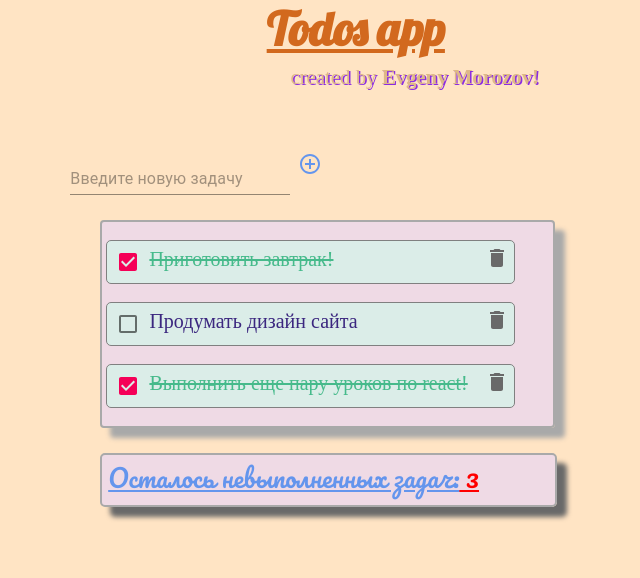
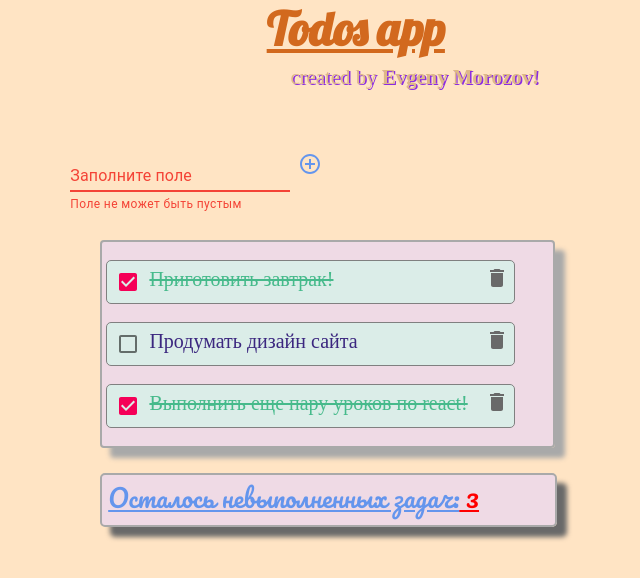
Before and after one commit to WebHeroSchool/Evg_todo_App, a React (Create React App) app: page / in a window 1280 px wide. Both pictures are taken after a click on the icon 612 px from the left and 163 px from the top of the page. Shown: the top 578 px of the page, without its empty margins (302-942 px from the left). Built offline with nearby package versions, Linux system fonts and the light colour scheme.

Commit message:
add task and validation on Input

```diff
--- a/src/Components/App/App.js
+++ b/src/Components/App/App.js
@@ -20,7 +20,8 @@ class App extends React.Component {
                 id: 3
             },
         ],
-        count: 3
+        count: 3,
+        isValid: false
     };
 
     onClickDone = id => {
@@ -39,6 +40,26 @@ class App extends React.Component {
         this.setState({items: newItemList, count: this.state.count -1})
     };
 
+    onClickAdd = task => {
+        if (task !== '') {
+            this.setState(state => ({
+                items: [
+                    ...state.items,
+                    {
+                        task,
+                        isDone: false,
+                        id: state.count +1
+                    }
+                ],
+                count: state.count +1,
+                isValid: false
+            }));
+        } else {
+            this.setState(state => ({isValid: true}))
+        }
+    };
+
+
     render() {
         return (
             <div className={styles.container}>
@@ -46,7 +67,7 @@ class App extends React.Component {
                 <div className={styles.subtitle}>
                     created by <strong> Evgeny Morozov! </strong>
                 </div>
-                <InputItem/>
+                <InputItem onClickAdd={this.onClickAdd} isValid={this.state.isValid}/>
                 <ItemList
                     items={this.state.items}
                     onClickDone={this.onClickDone}
--- a/src/Components/InputItem/InputItem.js
+++ b/src/Components/InputItem/InputItem.js
@@ -1,17 +1,49 @@
 import React from 'react';
 import Input from '@material-ui/core/Input';
+import TextField from '@material-ui/core/TextField';
 import styles from '../App/App.module.css';
 import AddCircleOutlineIcon from '@material-ui/icons/AddCircleOutline';
 
-const event = () => alert('Added!');
+class ItemInput extends React.Component {
+    state = {
+            inputValue: ''
+    };
 
-const ItemInput = () => (
-    <form className={styles.tasks}>
-        <Input
-            placeholder="Введите новую задачу"
-            inputProps={{ 'aria-label': 'description' }}
-        />
-        <AddCircleOutlineIcon className={styles.addbutton} onClick={event}/>
-    </form>
-);
+    onIconClick = () => {
+        this.setState({
+            inputValue: ''
+        });
+
+            this.props.onClickAdd(this.state.inputValue);
+    };
+
+    render() {
+        return (
+            <form className={styles.tasks}>
+                { this.props.isValid ? (
+                    <TextField
+                        error
+                        id="standard-error-helper-text"
+                        label="Заполните поле"
+                        defaultValue="Введите задачу"
+                        helperText="Поле не может быть пустым"
+                        value={this.state.inputValue}
+                        onChange={event => this.setState({inputValue: event.target.value.toUpperCase()})}
+                    />
+                ) : (
+                    <Input
+                        placeholder="Введите новую задачу"
+                        inputProps={{ 'aria-label': 'description' }}
+                        value={this.state.inputValue}
+                        onChange={event => this.setState({inputValue: event.target.value.toUpperCase()})}
+                    />
+                )
+             }
+                <AddCircleOutlineIcon
+                    className={styles.addbutton}
+                    onClick={this.onIconClick}/>
+            </form>);
+    }
+}
+
 export default ItemInput;
--- a/src/Components/ItemList/ItemList.js
+++ b/src/Components/ItemList/ItemList.js
@@ -6,7 +6,7 @@ import styles from "../App/App.module.css";
 
 const ItemList = ({items, onClickDone, onClickDelete}) => (
     <ul>
-        {items.map(item => <li key={item.task}>
+        {items.map(item => <li key={item.id}>
             <Checkbox
                 checked={item.isDone}
                 onClick={() => onClickDone(item.id)}
```
